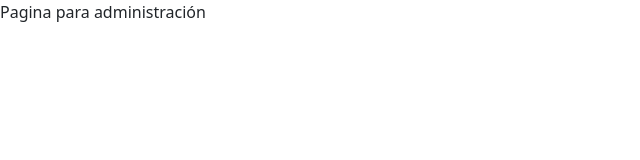
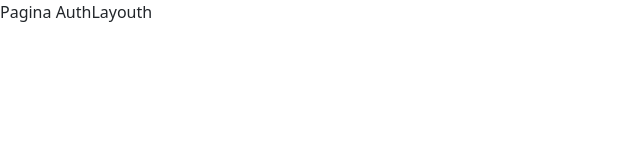
Before and after one commit to Marianagb7/sales-control, a React (Create React App) app in the folder frontend-sales/: page /admin in a window 1280 px wide. Shown: the top 160 px of the page, without its empty margins (0-640 px from the left). Built offline with nearby package versions, Linux system fonts and the light colour scheme.

Commit message:
Correción estrutura de rutas versión 2

```diff
--- a/frontend-sales/src/App.js
+++ b/frontend-sales/src/App.js
@@ -1,16 +1,29 @@
 import React from 'react';
-import PublictLayout from './layout/PublictLayout.jsx';
-import Login from './pages/Login.jsx';
-import Registro from './pages/Registro';
-import Admin from './pages/Admin.jsx';
+import { BrowserRouter as Router, Switch, Route } from 'react-router-dom';
+import PrivateLayout from './layout/AuthLayout';
+import PublictLayout from './layout/PublictLayout';
+import AuthLayout from './layout/AuthLayout';
+import Admin from './pages/Admin';
+import Login from './pages/Login';
+import Registro from './pages/Registro'
 import Index from './pages/Index'
-
-import { BrowserRouter as Router, Switch, Route } from 'react-router-dom';
 import './styles/App.scss';
 
 function App() {
   return (
     <Router>
+      <Switch>
+        <Route path={['/admin']}>
+          <PrivateLayout>
+            <Switch>
+              <Route path='/admin'>
+                <Admin/>
+              </Route>
+            </Switch>
+          </PrivateLayout>
+        </Route>
+        <Route path={['/login', '/registro']}>
+          <AuthLayout>
             <Switch>
               <Route path='/login'>
                 <Login/>
@@ -18,17 +31,21 @@ function App() {
               <Route path='/registro'>
                 <Registro/>
               </Route>
-        <Route path='/admin'>
-          <Admin/>
+            </Switch>
+          </AuthLayout>
         </Route>
+        <Route path={['/']}>
+          <PublictLayout>
+            <Switch>
               <Route path='/'>
-          <PublictLayout>
                 <Index/>
+              </Route>
+            </Switch>
           </PublictLayout>
-
         </Route>
       </Switch>
     </Router>
+
 
 
   );
--- a/frontend-sales/src/layout/AuthLayout.jsx
+++ b/frontend-sales/src/layout/AuthLayout.jsx
@@ -0,0 +1,18 @@
+import React from 'react';
+
+
+const AuthLayout = ({Children})=> {
+    return (
+        <div>Pagina AuthLayouth
+        {Children}
+        </div>
+
+
+
+
+    )
+};
+
+
+
+export default AuthLayout;
--- a/frontend-sales/src/layout/PublictLayout.jsx
+++ b/frontend-sales/src/layout/PublictLayout.jsx
@@ -4,7 +4,7 @@ import Navbar from '../components/Navbar';
 
 const PublictLayout = ({ children })=> {
     return (
-        <div>
+        <div className="flex-column justify-content-between">
             <Navbar/>
             <main>{children}</main>
             <Footer/>
--- a/frontend-sales/src/pages/Registro.jsx
+++ b/frontend-sales/src/pages/Registro.jsx
@@ -1,7 +1,10 @@
 import React from 'react';
 
+
 const Registro = ()=> {
-    return <div>Pagina registro</div>
+    return(
+        <div>Registro</div>
+    )
 };
 
 
```
Also changed, not shown: frontend-sales/src/layout/PrivateLayout.jsx (+14 -0 lines), frontend-sales/src/pages/Admin.jsx (+7 -1 lines), frontend-sales/src/layout/Sidebar.jsx (renamed from frontend-sales/src/layout/Sidebar.js). Lines whose indentation alone changed are shown as unchanged.
